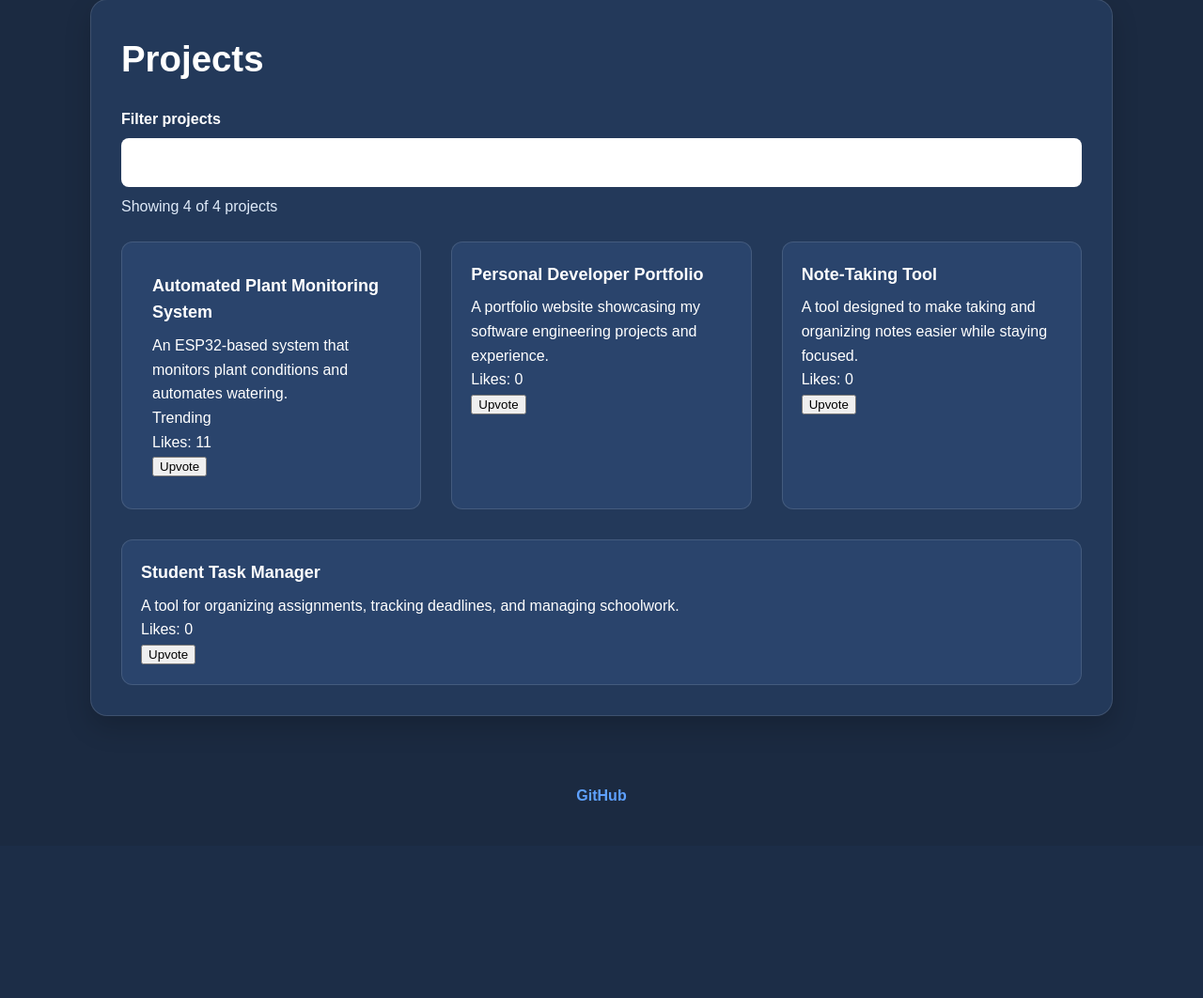
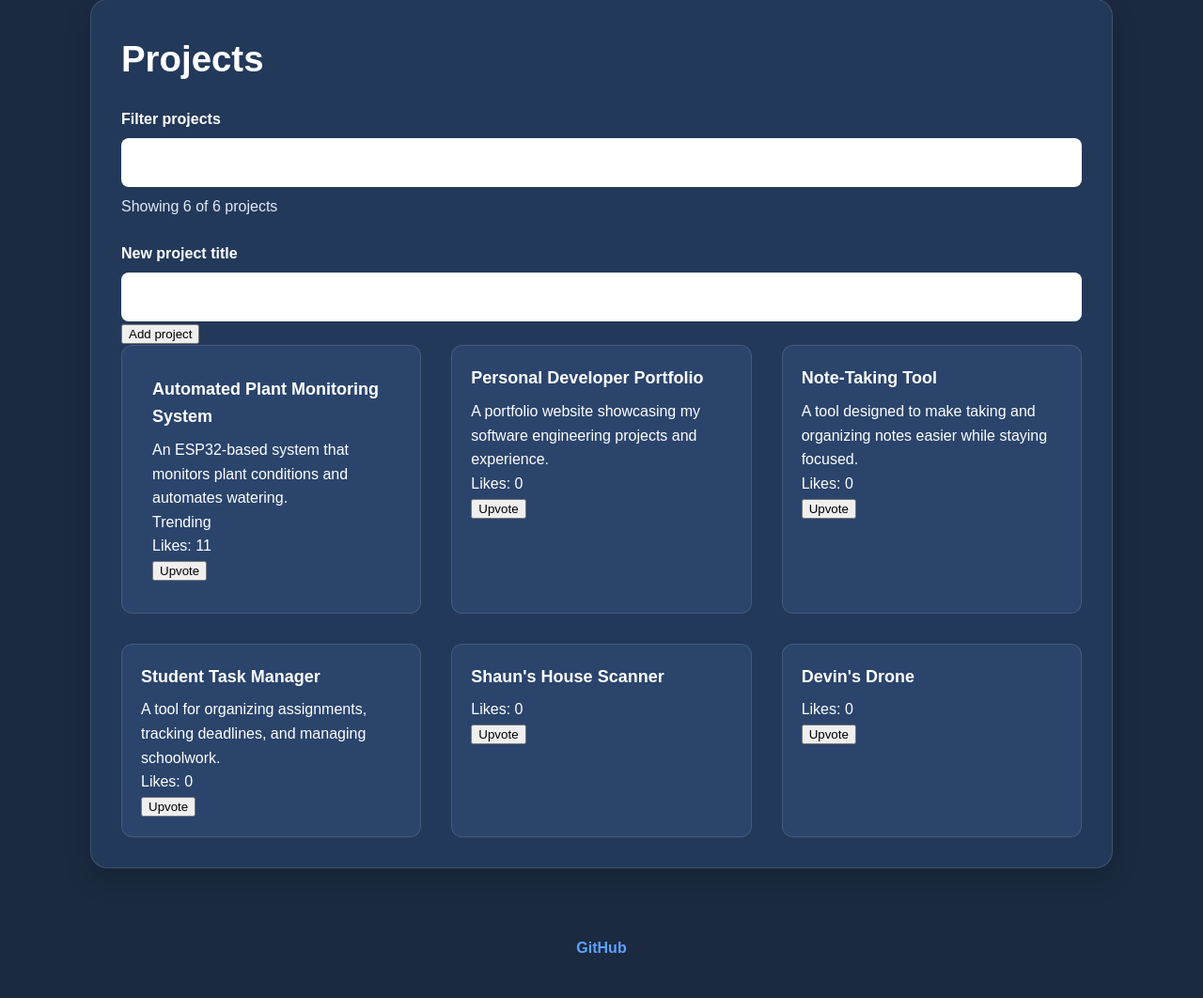
Before and after one commit to devinthms/SSW215-DThomas, a Flask app: page / in a window 1280 px wide. Shown: the part 490-1552 px from the top of the page at 94% size. Before the commit the page ends 1342 px from the top, so only its background shows below. Run offline with Flask 3, Linux system fonts and the light colour scheme.

Commit message:
feat: create projects over the network

```diff
--- a/labs/lab7/app.py
+++ b/labs/lab7/app.py
@@ -1,7 +1,7 @@
 import json
 from pathlib import Path
 
-from flask import Flask, jsonify, render_template, send_from_directory
+from flask import Flask, jsonify, render_template, request, send_from_directory
 
 app = Flask(__name__)
 
@@ -39,6 +39,28 @@ def upvote_project(project_id):
     return jsonify(likes=project["likes"])
 
 
+@app.route("/api/projects", methods=["POST"])
+def create_project():
+    request_data = request.get_json(silent=True)
+    if not isinstance(request_data, dict):
+        return jsonify(error="A project title is required"), 400
+
+    title = request_data.get("title")
+    if not isinstance(title, str) or not title.strip():
+        return jsonify(error="A project title is required"), 400
+
+    projects_db = load_projects()
+    project = {
+        "id": max((item["id"] for item in projects_db), default=0) + 1,
+        "title": title.strip(),
+        "description": "",
+        "likes": 0,
+    }
+    projects_db.append(project)
+    save_projects(projects_db)
+    return jsonify(project), 201
+
+
 @app.route("/assets/<path:filename>")
 def project_assets(filename):
     return send_from_directory(f"{app.static_folder}/assets", filename)
--- a/labs/lab7/projects.json
+++ b/labs/lab7/projects.json
@@ -22,5 +22,17 @@
     "title": "Student Task Manager",
     "description": "A tool for organizing assignments, tracking deadlines, and managing schoolwork.",
     "likes": 0
+  },
+  {
+    "id": 5,
+    "title": "Shaun's House Scanner",
+    "description": "",
+    "likes": 0
+  },
+  {
+    "id": 6,
+    "title": "Devin's Drone",
+    "description": "",
+    "likes": 0
   }
 ]
--- a/labs/lab7/static/app.js
+++ b/labs/lab7/static/app.js
@@ -1,7 +1,9 @@
 const filterInput = document.getElementById("filter-input");
 const projectCount = document.getElementById("project-count");
-const projectCards = Array.from(document.querySelectorAll(".projects-grid .card"));
+let projectCards = Array.from(document.querySelectorAll(".projects-grid .card"));
 const projectsGrid = document.querySelector(".projects-grid");
+const createProjectForm = document.getElementById("create-project-form");
+const newTitleInput = document.getElementById("new-title");
 
 function filterProjects() {
   const query = filterInput.value.trim().toLowerCase();
@@ -25,6 +27,7 @@ function filterProjects() {
 }
 
 filterInput.addEventListener("input", filterProjects);
+filterProjects();
 
 projectsGrid.addEventListener("click", async (event) => {
   const button = event.target.closest(".upvote-btn");
@@ -59,3 +62,66 @@ projectsGrid.addEventListener("click", async (event) => {
     button.disabled = false;
   }
 });
+
+createProjectForm.addEventListener("submit", async (event) => {
+  event.preventDefault();
+
+  const submitButton = createProjectForm.querySelector('button[type="submit"]');
+  submitButton.disabled = true;
+  try {
+    const response = await fetch("/api/projects", {
+      method: "POST",
+      headers: { "Content-Type": "application/json" },
+      body: JSON.stringify({ title: newTitleInput.value }),
+    });
+    if (!response.ok) {
+      throw new Error(`Project creation failed with status ${response.status}`);
+    }
+
+    const project = await response.json();
+    if (
+      !Number.isInteger(project.id) ||
+      typeof project.title !== "string" ||
+      typeof project.description !== "string" ||
+      !Number.isInteger(project.likes)
+    ) {
+      throw new Error("Project creation response did not contain a valid project");
+    }
+
+    const card = document.createElement("article");
+    card.className = "card";
+    card.dataset.projectId = String(project.id);
+
+    const title = document.createElement("h3");
+    title.className = "card-title";
+    title.textContent = project.title;
+    card.append(title);
+
+    const description = document.createElement("p");
+    description.textContent = project.description;
+    card.append(description);
+
+    const likes = document.createElement("p");
+    likes.append("Likes: ");
+    const likeCount = document.createElement("span");
+    likeCount.className = "like-count";
+    likeCount.textContent = String(project.likes);
+    likes.append(likeCount);
+    card.append(likes);
+
+    const upvoteButton = document.createElement("button");
+    upvoteButton.className = "upvote-btn";
+    upvoteButton.type = "button";
+    upvoteButton.textContent = "Upvote";
+    card.append(upvoteButton);
+
+    projectsGrid.append(card);
+    projectCards.push(card);
+    newTitleInput.value = "";
+    filterProjects();
+  } catch (error) {
+    console.error("Unable to create project:", error);
+  } finally {
+    submitButton.disabled = false;
+  }
+});
--- a/labs/lab7/templates/index.html
+++ b/labs/lab7/templates/index.html
@@ -49,6 +49,12 @@
           </p>
         </div>
 
+        <form class="project-create" id="create-project-form">
+          <label class="filter-label" for="new-title">New project title</label>
+          <input class="filter-input" id="new-title" name="title" type="text" />
+          <button class="upvote-btn" type="submit">Add project</button>
+        </form>
+
         <div class="projects-grid">
           {% for project in projects %}
           <article class="card{% if loop.first %} featured{% endif %}" data-project-id="{{ project.id }}">
```
Also changed, not shown: labs/lab7/SPEC.md (+19 -0 lines).
